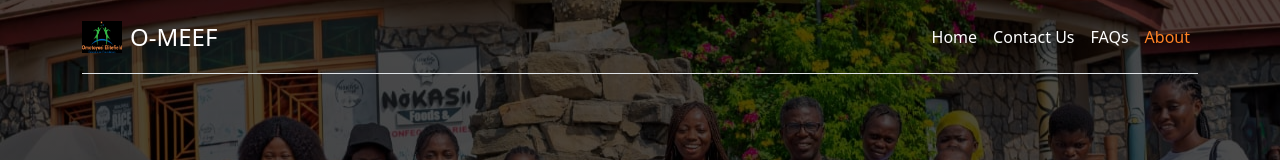
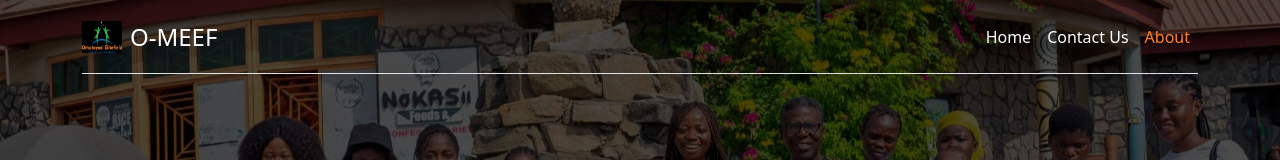
Before and after one commit to Le-Cerveau-p/O-M, a plain HTML site: page about.html in a window 1280 px wide. Shown: the top 160 px of the page. Drawn offline with nearby package versions, Linux system fonts and the light colour scheme.

Commit message:
Update about.html

```diff
--- a/about.html
+++ b/about.html
@@ -22,7 +22,6 @@
                 <ul class="nav col-12 col-lg-auto my-2 justify-content-center my-md-0 text-small">
                     <li><a href="index.html" class="nav-link px-2 custom-nav">Home</a></li>
                     <li><a href="#footer" class="nav-link px-2 custom-nav">Contact Us</a></li>
-                    <li><a href="#" class="nav-link px-2 custom-nav">FAQs</a></li>
                     <li><a href="about.html" class="nav-link px-2 custom-nav  FF8225">About</a></li>
                 </ul>
             </header>
```
